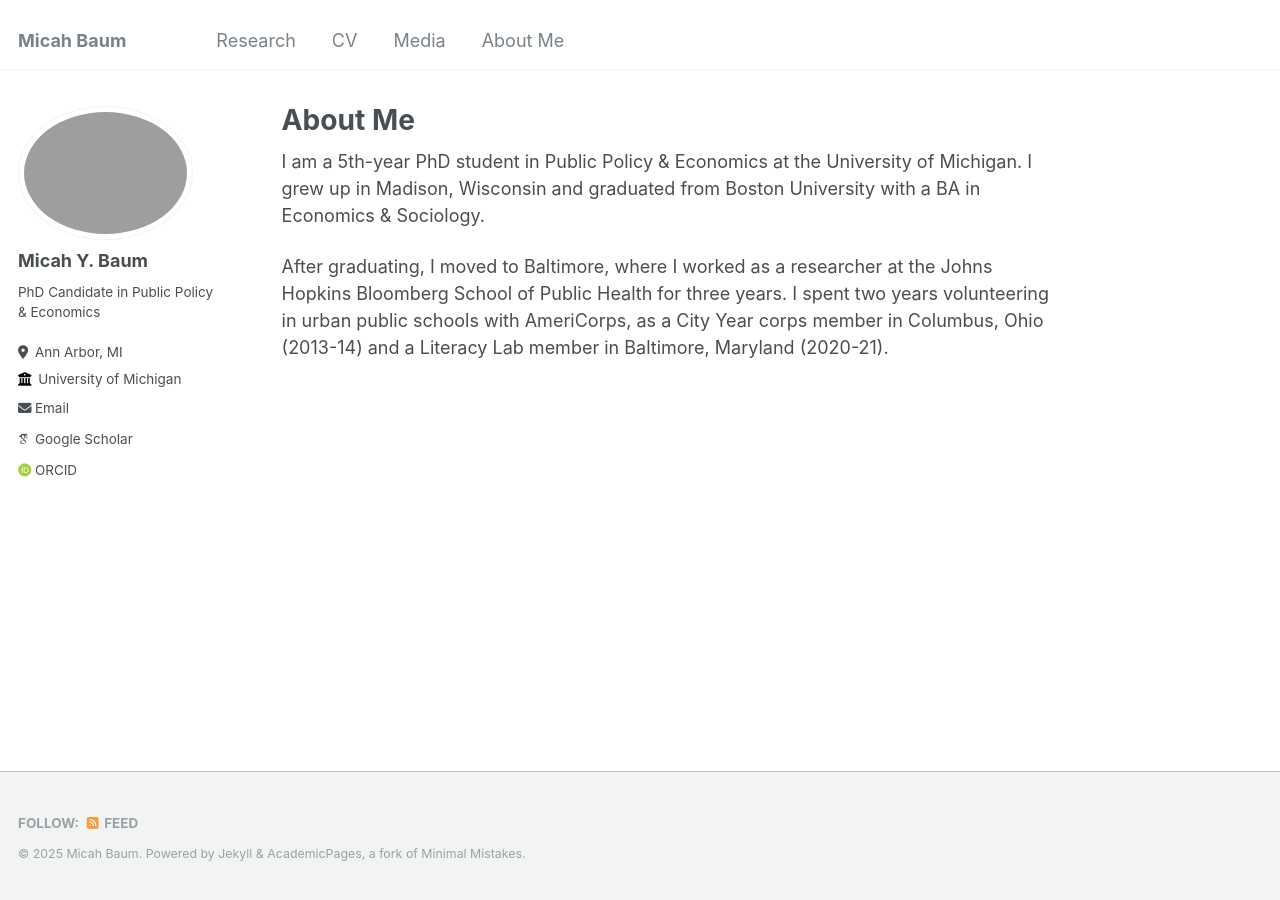
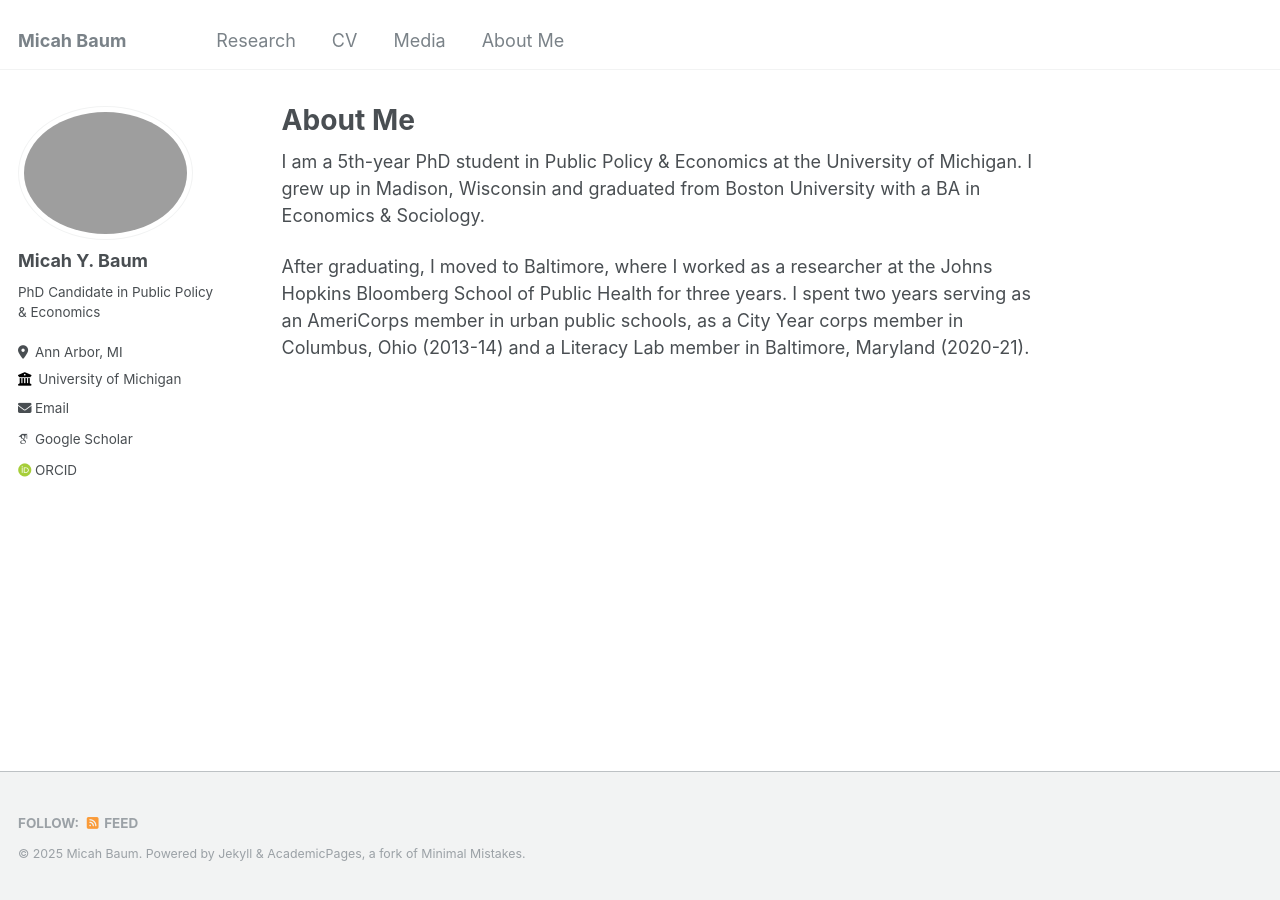
Before and after one commit to micah-baum/micah-baum.github.io, a Jekyll site: the page built from _pages/about-me.md, in a window 1280 px wide. Built offline with Jekyll 4.4.1, drawn with Linux system fonts in a browser that asks for light colours; some web fonts are replaced.

Commit message:
Update about-me.md

```diff
--- a/_pages/about-me.md
+++ b/_pages/about-me.md
@@ -9,4 +9,4 @@ redirect_from:
 
 I am a 5th-year PhD student in Public Policy & Economics at the University of Michigan. I grew up in Madison, Wisconsin and graduated from Boston University with a BA in Economics & Sociology.
 
-After graduating, I moved to Baltimore, where I worked as a researcher at the Johns Hopkins Bloomberg School of Public Health for three years. I spent two years volunteering in urban public schools with AmeriCorps, as a City Year corps member in Columbus, Ohio (2013-14) and a Literacy Lab member in Baltimore, Maryland (2020-21).
+After graduating, I moved to Baltimore, where I worked as a researcher at the Johns Hopkins Bloomberg School of Public Health for three years. I spent two years serving as an AmeriCorps member in urban public schools, as a City Year corps member in Columbus, Ohio (2013-14) and a Literacy Lab member in Baltimore, Maryland (2020-21).
```
